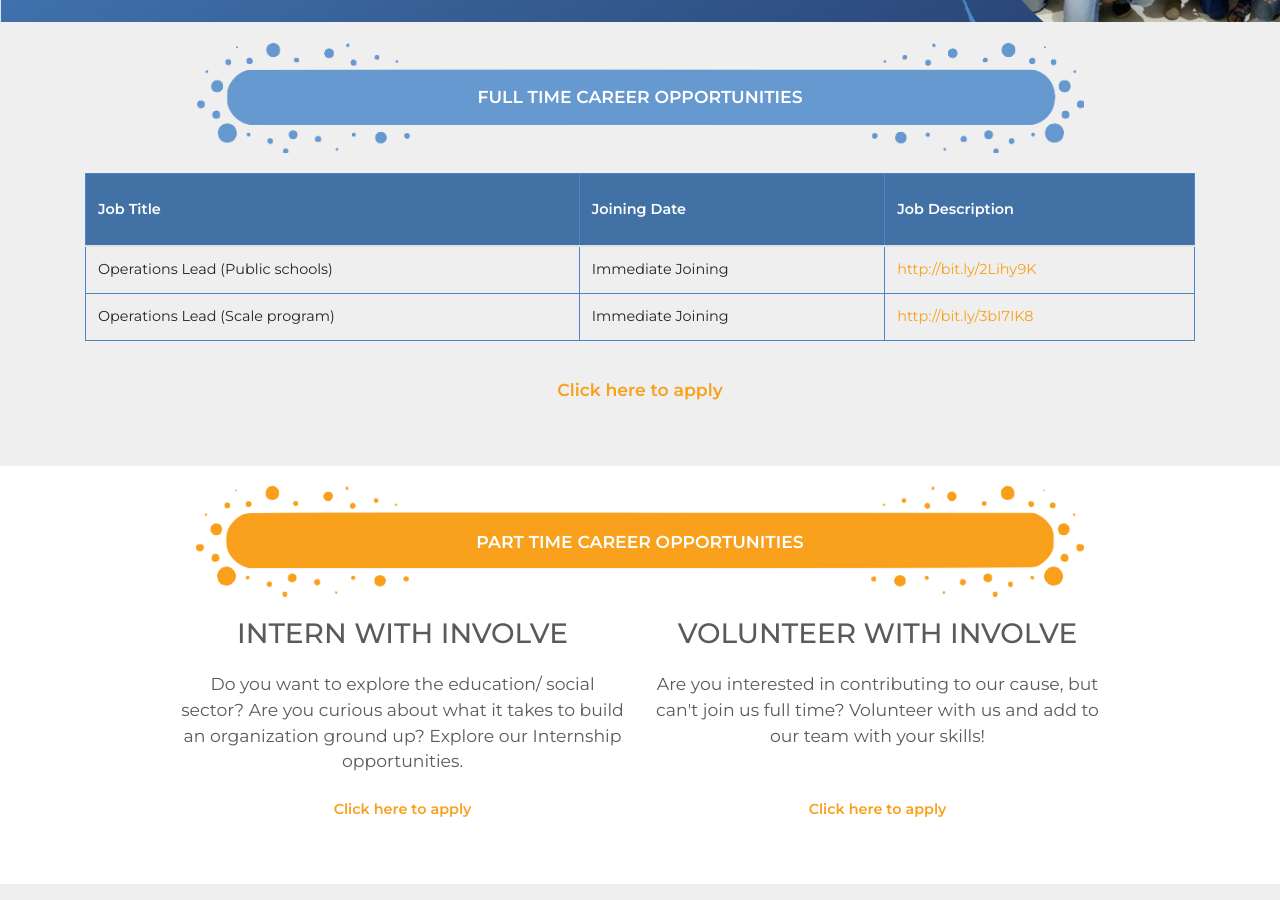
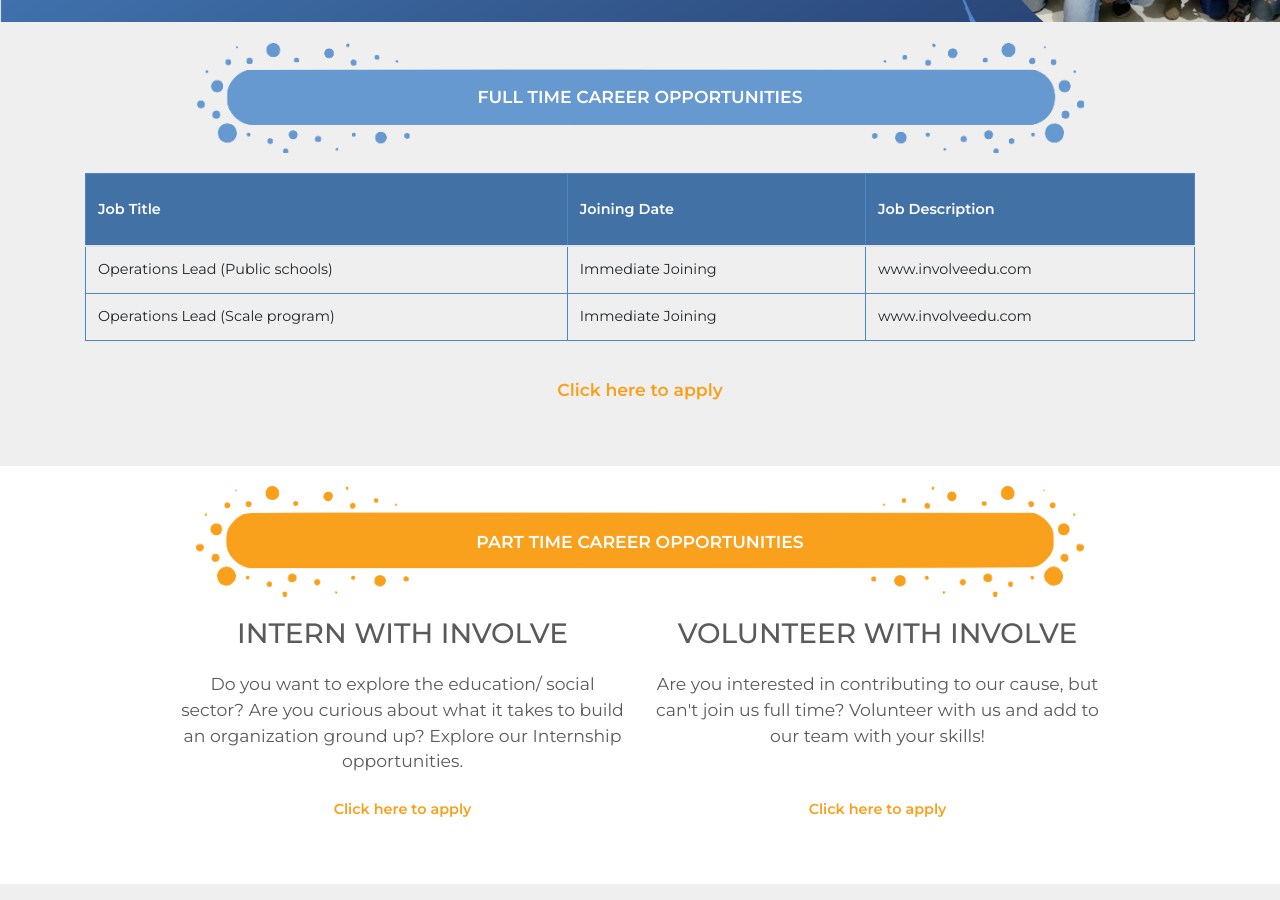
Before and after one commit to Involve-Edu/involveedupublic, a Jekyll site: the page built from get-involved.md, in a window 1280 px wide and 900 px high, scrolled down 394 px. Built offline with Jekyll 4.4.1, drawn with Linux system fonts in a browser that asks for light colours.

Commit message:
changes
changes

```diff
--- a/_data/get-involved.yml
+++ b/_data/get-involved.yml
@@ -6,11 +6,11 @@
   jobs:
     - title: Operations Lead (Public schools)
       date: Immediate Joining
-      description: http://bit.ly/2Lihy9K
+      description: www.involveedu.com
 
     - title: Operations Lead (Scale program)
       date: Immediate Joining
-      description: http://bit.ly/3bI7IK8
+      description: www.involveedu.com
   apply_link:
 
 part_time_carrers:
--- a/get-involved.md
+++ b/get-involved.md
@@ -38,7 +38,7 @@
                                 <tr>
                                     <td>{{job.title}}</td>
                                     <td>{{job.date}}</td>
-                                    <td><a href>{{job.description}}</a></td>
+                                    <td>{{job.description}}</td>
                                 </tr>
                                 {% endfor %}
                             </tbody>
```
